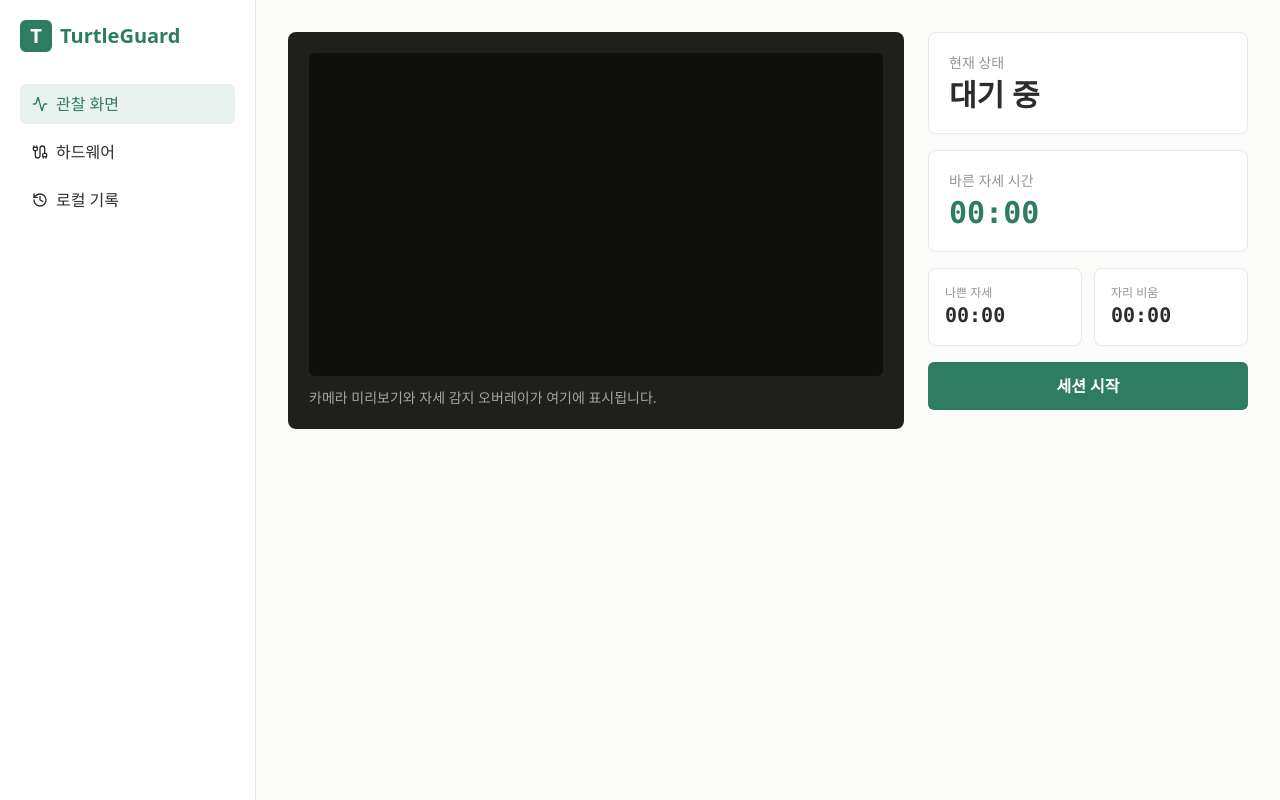
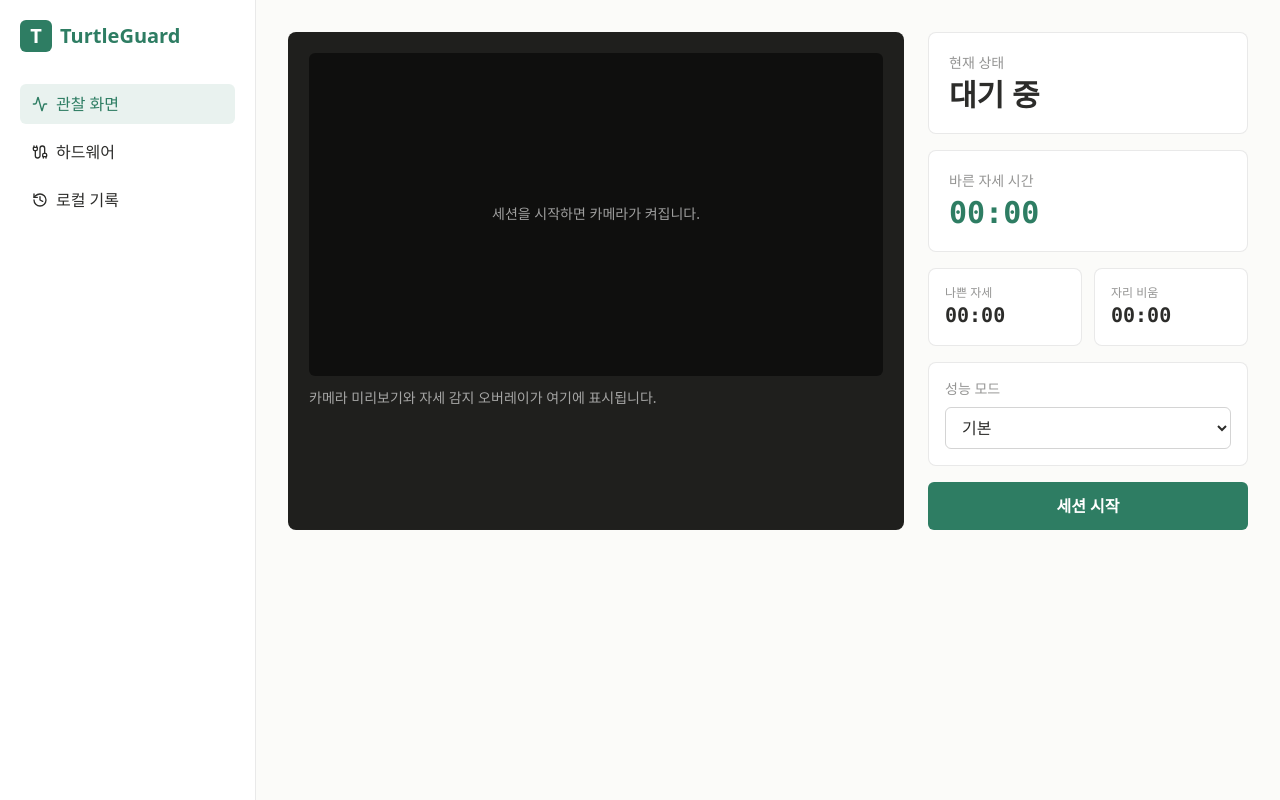
Before and after one commit to jcw050405/desk_turtle, a React (Vite) app in the folder turtleguard/: page / in a window 1280 px wide. Built offline with nearby package versions, Linux system fonts and the light colour scheme; a web font is replaced by a local one.

Commit message:
feat: integrate camera posture session flow

```diff
--- a/turtleguard/src/pages/MainMonitor.tsx
+++ b/turtleguard/src/pages/MainMonitor.tsx
@@ -1,11 +1,22 @@
-import { useMemo, useRef, useState } from 'react';
+import { useCallback, useEffect, useMemo, useRef, useState } from 'react';
 import { sessionClient, type LocalSessionRecord } from '../services/sessionClient';
 import { serialClient } from '../services/serialClient';
+import { postureDetector } from '../services/poseDetection';
 import {
+  addElapsedSecond,
   initialPostureRuntime,
+  nextPostureState,
   type PostureRuntime,
   type PostureState,
 } from '../services/postureState';
+
+type PerformanceMode = 'low_power' | 'default' | 'accuracy';
+
+const PERFORMANCE_INTERVAL_MS: Record<PerformanceMode, number> = {
+  low_power: 1000,
+  default: 500,
+  accuracy: 300,
+};
 
 function formatSeconds(seconds: number) {
   const m = Math.floor(seconds / 60).toString().padStart(2, '0');
@@ -40,6 +51,13 @@ export default function MainMonitor() {
   const [runtime, setRuntime] = useState<PostureRuntime>(initialPostureRuntime());
   const [sessionId, setSessionId] = useState<string | null>(null);
   const [startedAt, setStartedAt] = useState<string | null>(null);
+  const [message, setMessage] = useState('');
+  const [performanceMode, setPerformanceMode] = useState<PerformanceMode>('default');
+  const videoRef = useRef<HTMLVideoElement>(null);
+  const canvasRef = useRef<HTMLCanvasElement>(null);
+  const streamRef = useRef<MediaStream | null>(null);
+  const animationRef = useRef<number | null>(null);
+  const lastProcessTimeRef = useRef(0);
   const intervalRef = useRef<number | null>(null);
 
   const statusLabel: Record<PostureState, string> = useMemo(
@@ -55,6 +73,52 @@ export default function MainMonitor() {
     [],
   );
 
+  const cleanupCamera = useCallback(() => {
+    streamRef.current?.getTracks().forEach((track) => track.stop());
+    streamRef.current = null;
+
+    if (animationRef.current) {
+      cancelAnimationFrame(animationRef.current);
+    }
+    animationRef.current = null;
+
+    const context = canvasRef.current?.getContext('2d');
+    if (context && canvasRef.current) {
+      context.clearRect(0, 0, canvasRef.current.width, canvasRef.current.height);
+    }
+  }, []);
+
+  const drawDetection = useCallback((boundingBox: unknown) => {
+    const canvas = canvasRef.current;
+    const context = canvas?.getContext('2d');
+    if (!canvas || !context) {
+      return;
+    }
+
+    context.clearRect(0, 0, canvas.width, canvas.height);
+
+    if (
+      !boundingBox ||
+      typeof boundingBox !== 'object' ||
+      !('originX' in boundingBox) ||
+      !('originY' in boundingBox) ||
+      !('width' in boundingBox) ||
+      !('height' in boundingBox)
+    ) {
+      return;
+    }
+
+    const box = boundingBox as { originX: number; originY: number; width: number; height: number };
+    context.strokeStyle = runtime.state === 'BAD' ? '#D9534F' : '#2E7D63';
+    context.lineWidth = 3;
+    context.strokeRect(
+      box.originX * canvas.width,
+      box.originY * canvas.height,
+      box.width * canvas.width,
+      box.height * canvas.height,
+    );
+  }, [runtime.state]);
+
   const startSession = async () => {
     const id = crypto.randomUUID();
     const start = new Date().toISOString();
@@ -63,8 +127,38 @@ export default function MainMonitor() {
     setSessionId(id);
     setStartedAt(start);
     setRuntime(initial);
+    setMessage('카메라를 준비하고 기준 자세를 측정합니다.');
     await sessionClient.saveDraft(makeSession(initialPostureRuntime(), id, start, null, null));
     await serialClient.sendPostureState('GOOD');
+
+    try {
+      await postureDetector.initialize();
+      const stream = await navigator.mediaDevices.getUserMedia({
+        video: { width: 320, height: 240, frameRate: { ideal: 10, max: 15 } },
+      });
+
+      streamRef.current = stream;
+
+      if (videoRef.current) {
+        videoRef.current.srcObject = stream;
+        await videoRef.current.play();
+      }
+
+      postureDetector.startCalibration((result) => {
+        if (!result.ok) {
+          setRuntime((current) => ({ ...current, state: 'ERROR' }));
+          setMessage('기준 자세를 잡지 못했습니다. 얼굴이 보이도록 앉은 뒤 다시 시작하세요.');
+          return;
+        }
+
+        setRuntime((current) => ({ ...current, state: 'GOOD' }));
+        setMessage('기준 자세가 등록되었습니다.');
+      });
+    } catch {
+      cleanupCamera();
+      setRuntime((current) => ({ ...current, state: 'ERROR' }));
+      setMessage('카메라를 시작하지 못했습니다. 권한과 장치 상태를 확인하세요.');
+    }
   };
 
   const stopSession = async () => {
@@ -77,6 +171,7 @@ export default function MainMonitor() {
     }
     intervalRef.current = null;
 
+    cleanupCamera();
     await serialClient.sendPostureState('GOOD');
     await sessionClient.finish(
       makeSession(runtime, sessionId, startedAt, new Date().toISOString(), 'user_stopped'),
@@ -85,14 +180,126 @@ export default function MainMonitor() {
     setSessionId(null);
     setStartedAt(null);
     setRuntime(initialPostureRuntime());
+    setMessage('세션을 종료했습니다.');
   };
+
+  const detectLoop = useCallback((timestamp: number) => {
+    if (!sessionId || !videoRef.current) {
+      return;
+    }
+
+    if (
+      timestamp - lastProcessTimeRef.current >= PERFORMANCE_INTERVAL_MS[performanceMode] &&
+      videoRef.current.readyState >= 2
+    ) {
+      const result = postureDetector.detectPosture(videoRef.current, timestamp);
+
+      setRuntime((current) => {
+        if (current.state === 'CALIBRATING') {
+          if (result?.detection.boundingBox) {
+            drawDetection(result.detection.boundingBox);
+          }
+          return current;
+        }
+
+        const next = nextPostureState(current, {
+          hasFace: Boolean(result),
+          isBadPosture: Boolean(result?.isBadPosture),
+          now: timestamp,
+          awayGraceMs: 10_000,
+        });
+
+        if (result?.detection.boundingBox) {
+          drawDetection(result.detection.boundingBox);
+        }
+
+        void serialClient.sendPostureState(next.state === 'BAD' ? 'BAD' : 'GOOD');
+        return next;
+      });
+
+      lastProcessTimeRef.current = timestamp;
+    }
+
+    animationRef.current = requestAnimationFrame(detectLoop);
+  }, [drawDetection, performanceMode, sessionId]);
+
+  useEffect(() => {
+    if (!sessionId) {
+      return;
+    }
+
+    animationRef.current = requestAnimationFrame(detectLoop);
+
+    return () => {
+      if (animationRef.current) {
+        cancelAnimationFrame(animationRef.current);
+      }
+    };
+  }, [detectLoop, sessionId]);
+
+  useEffect(() => {
+    if (!sessionId || !startedAt) {
+      return;
+    }
+
+    const id = window.setInterval(() => {
+      setRuntime((current) => {
+        const next = addElapsedSecond(current);
+        void sessionClient.saveDraft(makeSession(next, sessionId, startedAt, null, null));
+        return next;
+      });
+    }, 1000);
+
+    intervalRef.current = id;
+
+    return () => window.clearInterval(id);
+  }, [sessionId, startedAt]);
+
+  useEffect(() => {
+    if (!window.turtleSystem) {
+      return;
+    }
+
+    return window.turtleSystem.onSuspend(() => {
+      if (!sessionId || !startedAt) {
+        return;
+      }
+
+      const endedAt = new Date().toISOString();
+      cleanupCamera();
+      void serialClient.sendPostureState('GOOD');
+      void sessionClient.finish(makeSession(runtime, sessionId, startedAt, endedAt, 'system_sleep'));
+      setSessionId(null);
+      setStartedAt(null);
+      setRuntime(initialPostureRuntime());
+      setMessage('컴퓨터 절전 신호로 세션을 안전하게 종료했습니다.');
+    });
+  }, [cleanupCamera, runtime, sessionId, startedAt]);
 
   return (
     <section className="grid gap-6 lg:grid-cols-[minmax(0,1.4fr)_minmax(320px,0.6fr)]">
       <div className="rounded-lg border border-[#2C2C2A]/10 bg-[#1F1F1D] p-5 text-white">
-        <div className="aspect-video rounded-md bg-black/50" />
+        <div className="relative aspect-video overflow-hidden rounded-md bg-black/50">
+          <video
+            ref={videoRef}
+            playsInline
+            muted
+            className="absolute inset-0 h-full w-full scale-x-[-1] object-cover"
+          />
+          <canvas
+            ref={canvasRef}
+            width={320}
+            height={240}
+            className="absolute inset-0 h-full w-full scale-x-[-1] object-cover"
+          />
+          {runtime.state === 'IDLE' && (
+            <div className="absolute inset-0 flex items-center justify-center text-sm text-white/60">
+              세션을 시작하면 카메라가 켜집니다.
+            </div>
+          )}
+        </div>
         <p className="mt-3 text-sm text-white/60">
-          카메라 미리보기와 자세 감지 오버레이가 여기에 표시됩니다.
+          {message || '카메라 미리보기와 자세 감지 오버레이가 여기에 표시됩니다.'}
         </p>
       </div>
 
@@ -124,6 +331,19 @@ export default function MainMonitor() {
           </div>
         </div>
 
+        <label className="block rounded-lg border border-[#2C2C2A]/10 bg-white p-4">
+          <span className="mb-2 block text-sm text-[#2C2C2A]/50">성능 모드</span>
+          <select
+            value={performanceMode}
+            onChange={(event) => setPerformanceMode(event.target.value as PerformanceMode)}
+            className="w-full rounded-md border border-[#2C2C2A]/20 px-3 py-2"
+          >
+            <option value="low_power">저전력</option>
+            <option value="default">기본</option>
+            <option value="accuracy">정확도 우선</option>
+          </select>
+        </label>
+
         {!sessionId ? (
           <button
             onClick={startSession}
```
